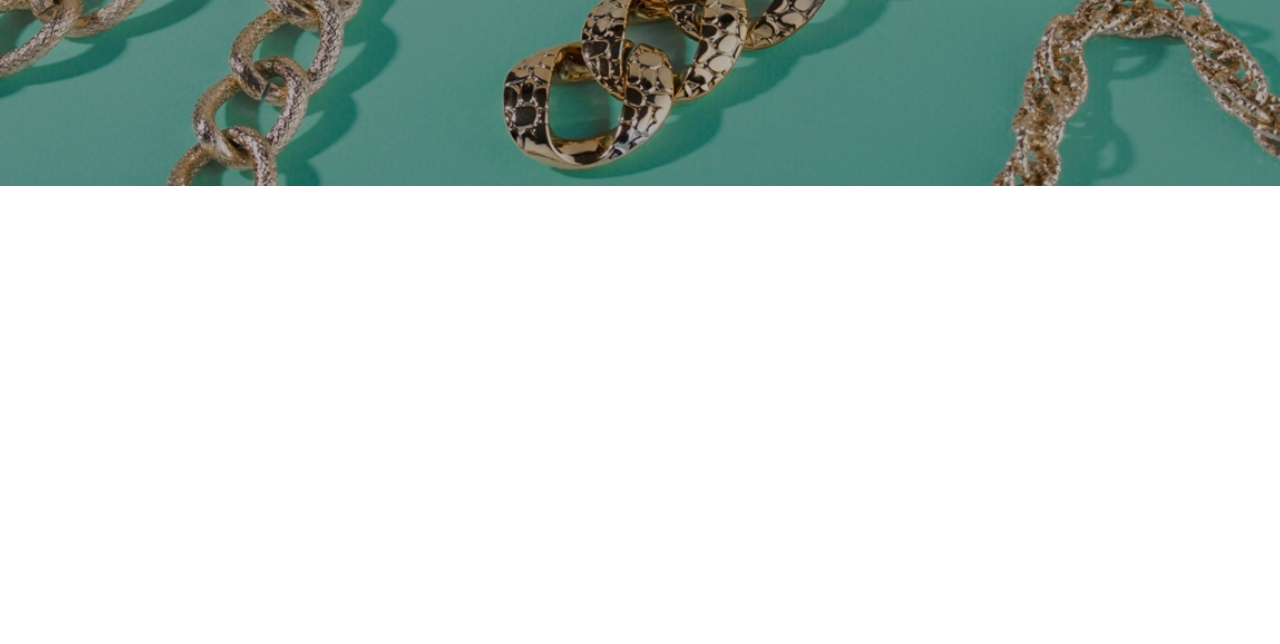
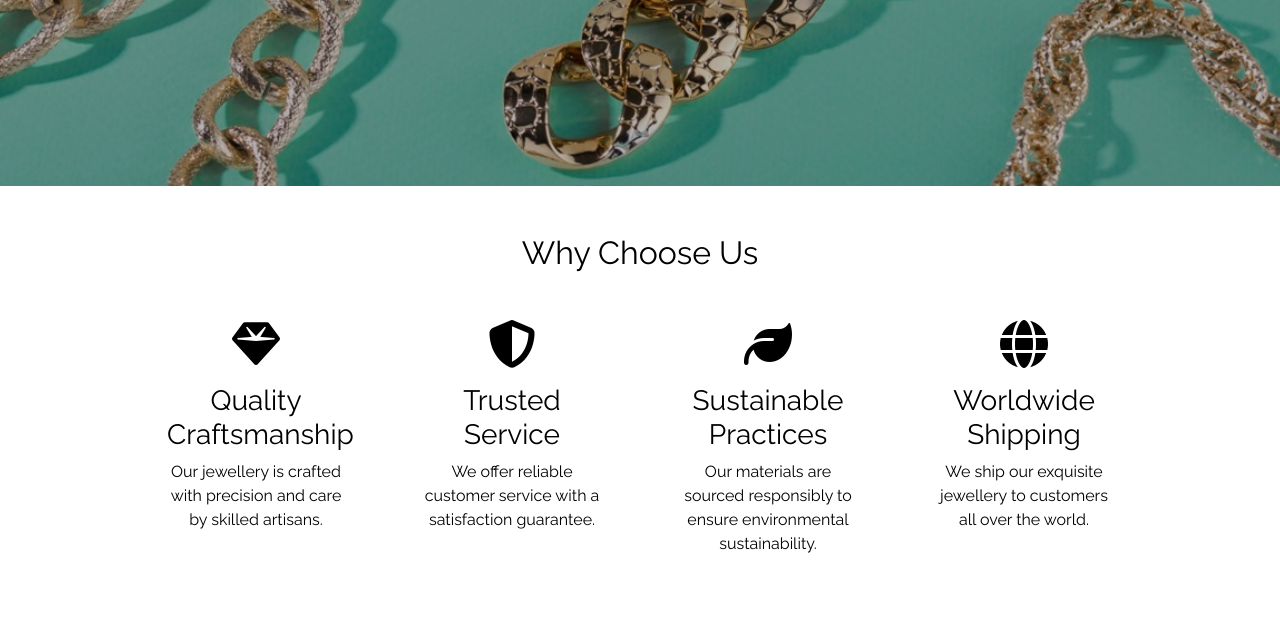
Before and after one commit to BrunaRihl/FineShine-Jewellery, a Django app: page / in a window 1280 px wide. Shown: the part 614-1258 px from the top of the page. Before the commit the page ends 800 px from the top, so only its background shows below. Run offline with Django 3.2, Linux system fonts and the light colour scheme; some libraries are stand-ins or nearby versions.

Commit message:
feat: add Why Choose Us Section to index page

```diff
--- a/fineshine_jewellery/settings.py
+++ b/fineshine_jewellery/settings.py
@@ -26,8 +26,7 @@ BASE_DIR = Path(__file__).resolve().parent.parent
 SECRET_KEY = os.environ.get('SECRET_KEY', '')
 
 # SECURITY WARNING: don't run with debug turned on in production!
-#DEBUG = "DEVELOPMENT" in os.environ
-DEBUG = False
+DEBUG = "DEVELOPMENT" in os.environ
 
 ALLOWED_HOSTS = [
     ".herokuapp.com",
--- a/home/templates/home/index.html
+++ b/home/templates/home/index.html
@@ -10,6 +10,7 @@
 {% endblock %}
 
 {% block content %}
+<!--Hero-->
 <div class="hero-overlay">
     <div class="container h-100">
         <div class="row h-100 justify-content-center text-center">
@@ -28,4 +29,40 @@
     </div>
 </div>
 
+<!-- Why Choose Us Section -->
+<div class="bg-white text-black py-5">
+    <div class="container py-0">
+        <h2 class="text-center mb-4">Why Choose Us</h2>
+        <div class="row text-center">
+            <div class="col-md-3">
+                <div class="why-choose-us-item p-4">
+                    <i class="fas fa-gem fa-3x mb-3"></i>
+                    <h3>Quality Craftsmanship</h3>
+                    <p>Our jewellery is crafted with precision and care by skilled artisans.</p>
+                </div>
+            </div>
+            <div class="col-md-3">
+                <div class="why-choose-us-item p-4">
+                    <i class="fas fa-shield-alt fa-3x mb-3"></i>
+                    <h3>Trusted Service</h3>
+                    <p>We offer reliable customer service with a satisfaction guarantee.</p>
+                </div>
+            </div>
+            <div class="col-md-3">
+                <div class="why-choose-us-item p-4">
+                    <i class="fas fa-leaf fa-3x mb-3"></i>
+                    <h3>Sustainable Practices</h3>
+                    <p>Our materials are sourced responsibly to ensure environmental sustainability.</p>
+                </div>
+            </div>
+            <div class="col-md-3">
+                <div class="why-choose-us-item p-4">
+                    <i class="fas fa-globe fa-3x mb-3"></i>
+                    <h3>Worldwide Shipping</h3>
+                    <p>We ship our exquisite jewellery to customers all over the world.</p>
+                </div>
+            </div>
+        </div>
+    </div>
+</div>
 {% endblock %}
```
